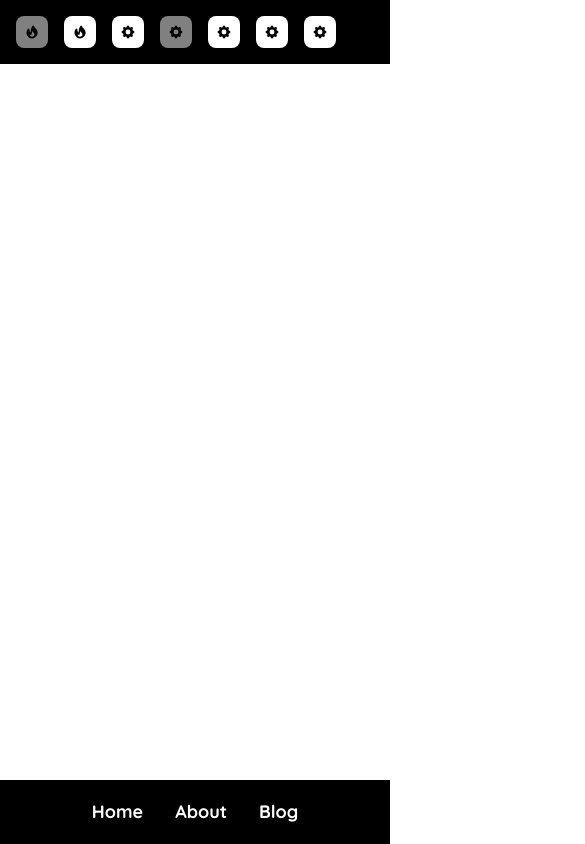
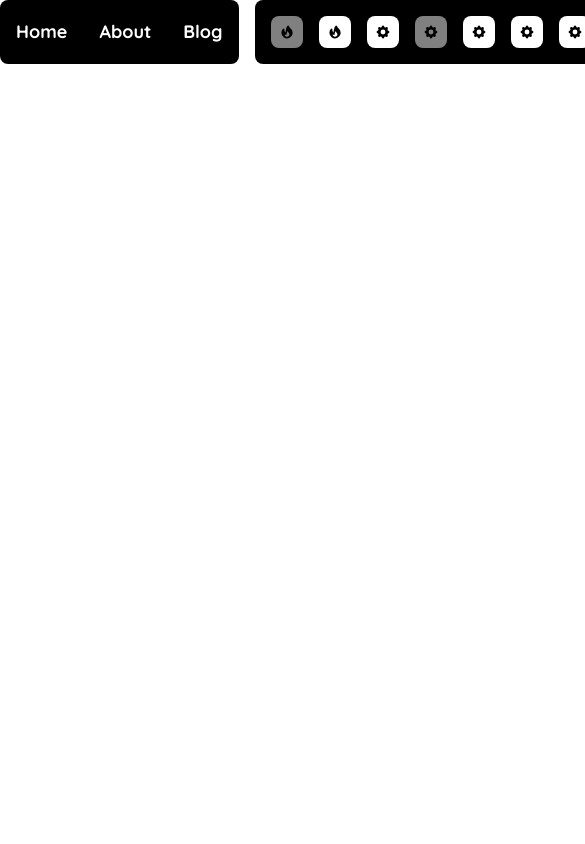
Before and after one commit to susickypavel/frontendista.cz, a Next.js app: page / in a window 390 px wide. Shown: the top 844 px of the page, 585 px wide, since content can reach past the window. Built offline with nearby package versions, Linux system fonts and the light colour scheme.

Commit message:
refactor(css): replace tailwind classes with css modules

```diff
--- a/src/components/context-actions/context-actions.component.tsx
+++ b/src/components/context-actions/context-actions.component.tsx
@@ -1,9 +1,7 @@
 import * as React from "react";
 
+import styles from "./context-actions.module.scss";
+
 export const ContextActions: React.FunctionComponent = ({ children }) => {
-  return (
-    <div className="flex gap-4 p-4 bg-black rounded-lg md:w-full md:rounded-none">
-      {children}
-    </div>
-  );
+  return <div className={styles.container}>{children}</div>;
 };
--- /dev/null
+++ b/src/components/context-actions/context-actions.module.scss
@@ -0,0 +1,7 @@
+.container {
+  display: flex;
+  gap: theme("gap.4");
+  padding: theme("padding.4");
+  border-radius: theme("borderRadius.lg");
+  background: theme("backgroundColor.black");
+}
--- a/src/components/navigation/navigation.component.tsx
+++ b/src/components/navigation/navigation.component.tsx
@@ -1,11 +1,13 @@
 import * as React from "react";
+
+import styles from "./navigation.module.scss";
 
 import { AnchorLink } from "@components/common/anchor-link/anchor-link.component";
 
 export const Navigation: React.FunctionComponent = () => {
   return (
-    <nav className="flex grow justify-center items-center p-4 text-lg font-bold text-white bg-black rounded-lg md:fixed md:bottom-0 md:w-full md:rounded-none">
-      <ul className="flex gap-8">
+    <nav className={styles.navigation}>
+      <ul className={styles.navigationList}>
         <li>
           <AnchorLink
             nextLinkProps={{
--- /dev/null
+++ b/src/components/navigation/navigation.module.scss
@@ -0,0 +1,17 @@
+.navigation {
+  display: flex;
+  flex-grow: 1;
+  justify-content: center;
+  align-items: center;
+  padding: theme("padding.4");
+  font-size: theme("fontSize.lg");
+  font-weight: theme("fontWeight.bold");
+  color: theme("textColor.white");
+  background-color: theme("backgroundColor.black");
+  border-radius: theme("borderRadius.lg");
+}
+
+.navigationList {
+  display: flex;
+  gap: theme("gap.8");
+}
--- a/src/components/top-bar/top-bar.component.tsx
+++ b/src/components/top-bar/top-bar.component.tsx
@@ -1,5 +1,7 @@
 import * as React from "react";
 
+import styles from "./top-bar.module.scss";
+
 export const TopBar: React.FunctionComponent = ({ children }) => {
-  return <div className="flex gap-4 h-16">{children}</div>;
+  return <div className={styles.topbar}>{children}</div>;
 };
--- /dev/null
+++ b/src/components/top-bar/top-bar.module.scss
@@ -0,0 +1,5 @@
+.topbar {
+  display: flex;
+  gap: theme("gap.4");
+  height: theme("height.16");
+}
```
